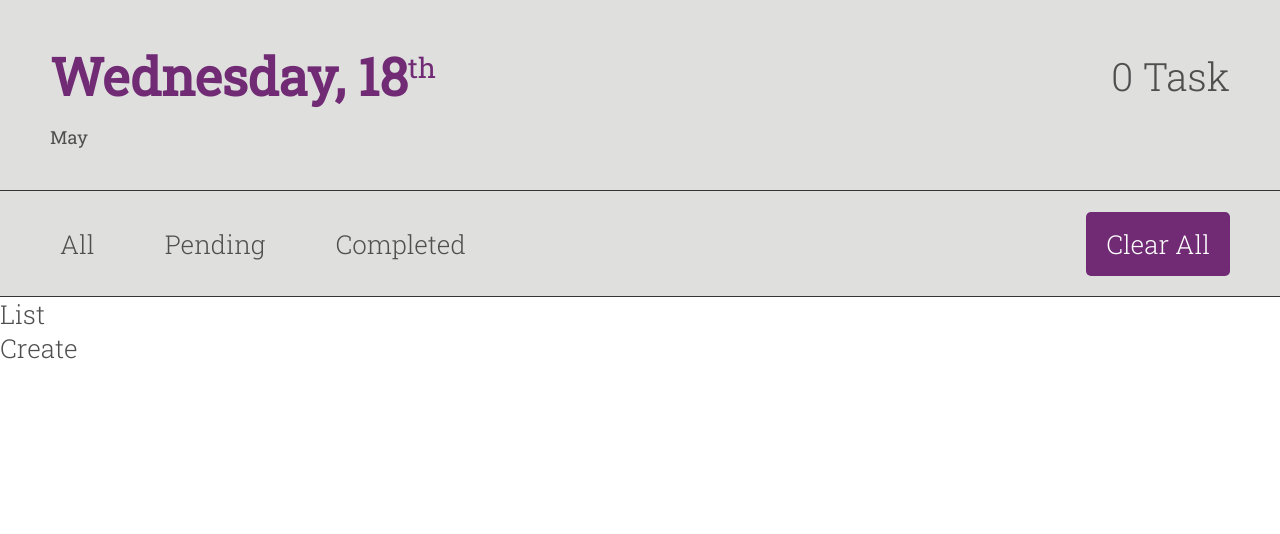
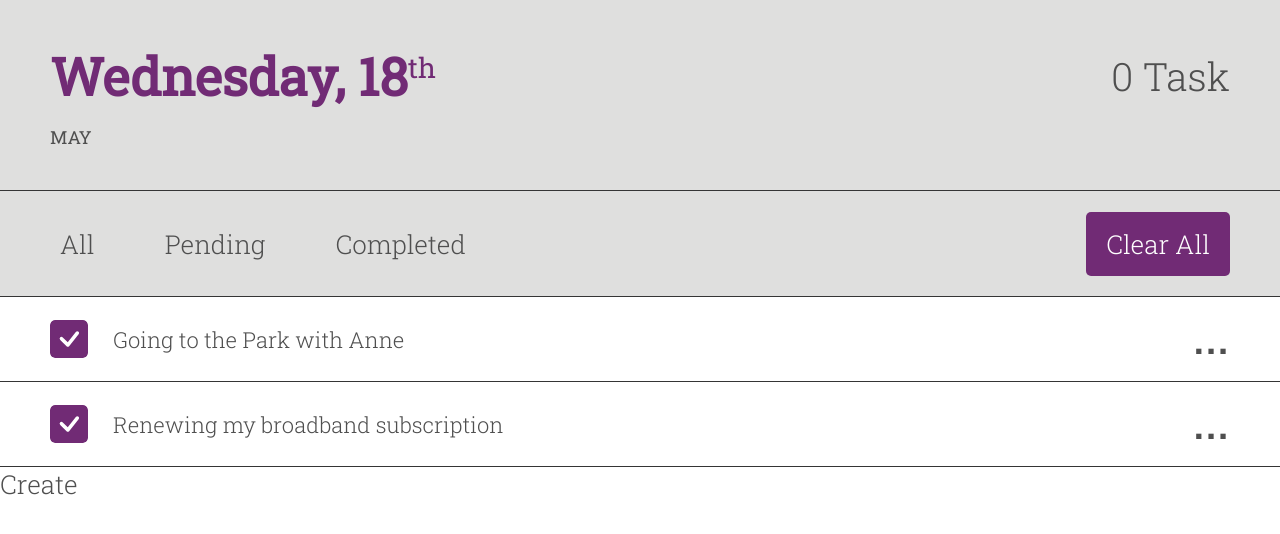
Before and after one commit to eddiebass/todo-app, a React (Create React App) app: page / in a window 1280 px wide. Shown: the top 534 px of the page. Built offline with nearby package versions, Linux system fonts and the light colour scheme.

Commit message:
styled List component and installed react icon

```diff
--- a/package.json
+++ b/package.json
@@ -8,6 +8,7 @@
     "@testing-library/user-event": "^13.5.0",
     "react": "^18.1.0",
     "react-dom": "^18.1.0",
+    "react-icons": "^4.3.1",
     "react-scripts": "5.0.1",
     "web-vitals": "^2.1.4"
   },
--- a/src/App.css
+++ b/src/App.css
@@ -10,6 +10,7 @@
 
 h1,
 h2,
+h3,
 p {
 	margin: 0;
 }
@@ -40,6 +41,7 @@ header {
 	font-family: "Roboto Slab", serif;
 	font-size: 18px;
 	font-weight: 400;
+	text-transform: uppercase;
 }
 .border {
 	border-bottom: 1px solid #353535;
@@ -92,3 +94,30 @@ button:active {
 	border: 1px solid #712b75;
 	color: #712b75;
 }
+/* LIST */
+article {
+	height: 84px;
+	display: flex;
+	justify-content: space-between;
+	align-items: center;
+	padding: 0 50px;
+	font-size: 22px;
+}
+.tick-box {
+	display: flex;
+}
+.tick {
+	color: #712b75;
+	border-radius: 5px;
+	font-size: 38px;
+}
+section {
+	display: flex;
+	justify-content: center;
+	align-items: center;
+	gap: 25px;
+}
+h3 {
+	letter-spacing: 3px;
+	font-size: 38px;
+}
--- a/src/components/List.js
+++ b/src/components/List.js
@@ -1,7 +1,29 @@
 import React from "react";
+import { BsCheckSquareFill, BsCheckSquare } from "react-icons/bs";
 
 const List = () => {
-	return <div>List</div>;
+	return (
+		<div>
+			<article className="border">
+				<section>
+					<div className="tick-box">
+						<BsCheckSquareFill className="tick" />
+					</div>
+					<p>Going to the Park with Anne</p>
+				</section>
+				<h3>...</h3>
+			</article>
+			<article className="border">
+				<section>
+					<div className="tick-box">
+						<BsCheckSquareFill className="tick" />
+					</div>
+					<p>Renewing my broadband subscription</p>
+				</section>
+				<h3>...</h3>
+			</article>
+		</div>
+	);
 };
 
 export default List;
```
Also changed, not shown: 1 other file (tests, documents, lock files or other folders).
